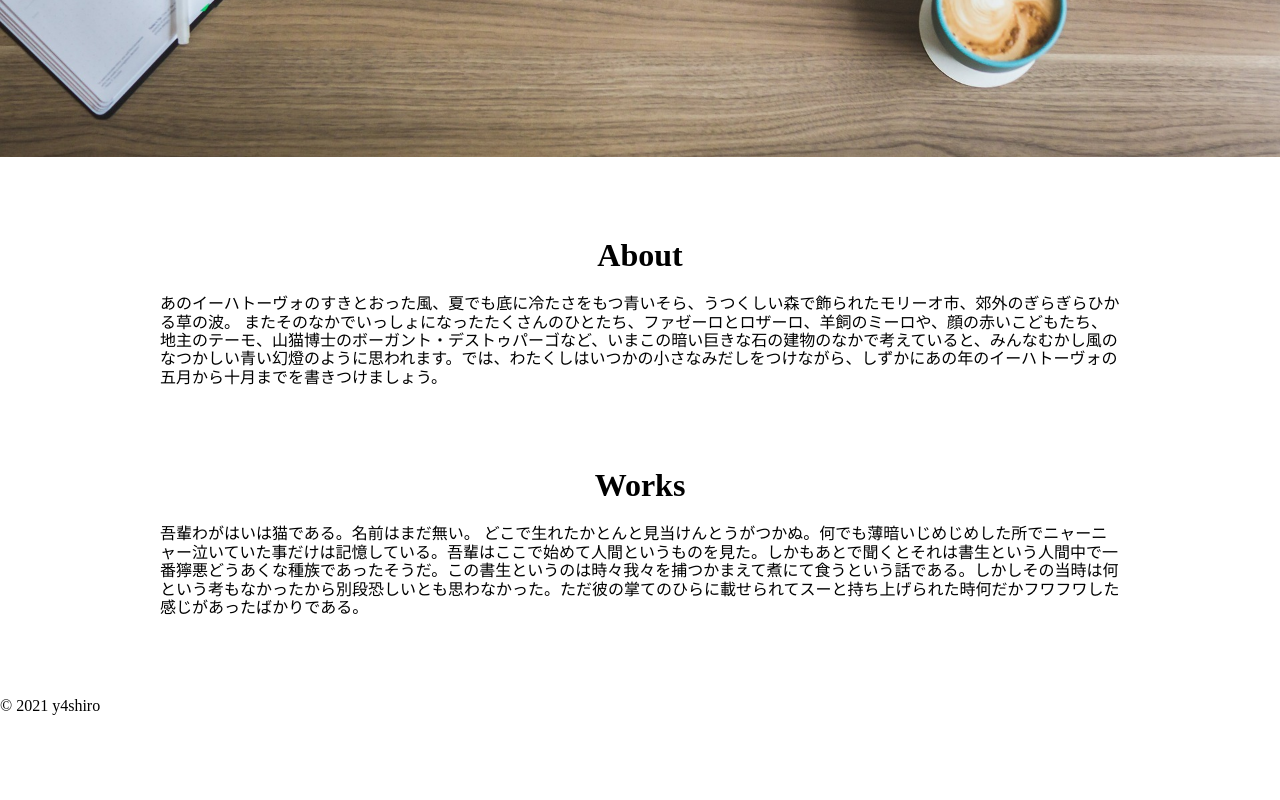
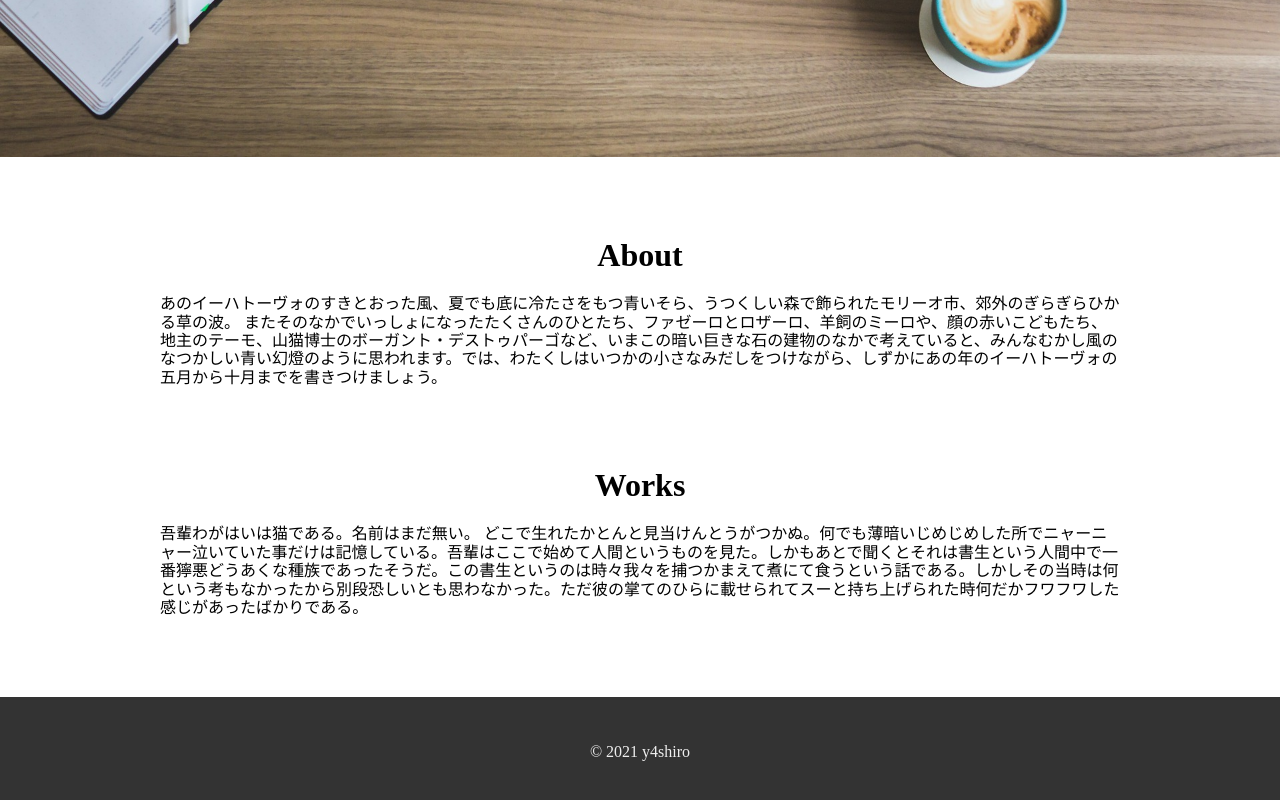
Before and after one commit to y4shiro/gatsby-ts-sandbox, a Gatsby site: page / in a window 1280 px wide. Shown: the part 794-1594 px from the top of the page. Before the commit the page ends 1526 px from the top, so only its background shows below. Built offline with nearby package versions, Linux system fonts and the light colour scheme; Gatsby itself is replaced by a stand-in of ours.

Commit message:
footer のコーディング

```diff
--- a/src/pages/index.module.css
+++ b/src/pages/index.module.css
@@ -39,3 +39,14 @@
 .contentTitle {
   text-align: center;
 }
+
+/* Footer */
+.footerLayout {
+  width: 100%;
+  padding: 30px 0;
+  background-color: #333;
+  text-align: center;
+}
+.footerText {
+  color: #eee;
+}
--- a/src/pages/index.module.css.d.ts
+++ b/src/pages/index.module.css.d.ts
@@ -6,3 +6,5 @@ export const mainVisualLayout: string;
 export const mainVisual: string;
 export const contentLayout: string;
 export const contentTitle: string;
+export const footerLayout: string;
+export const footerText: string;
--- a/src/pages/index.tsx
+++ b/src/pages/index.tsx
@@ -54,8 +54,8 @@ const IndexPage = () => {
           </p>
         </section>
       </main>
-      <footer>
-        <p>&copy; 2021 y4shiro</p>
+      <footer className={styles.footerLayout}>
+        <p className={styles.footerText}>&copy; 2021 y4shiro</p>
       </footer>
     </>
   );
```
